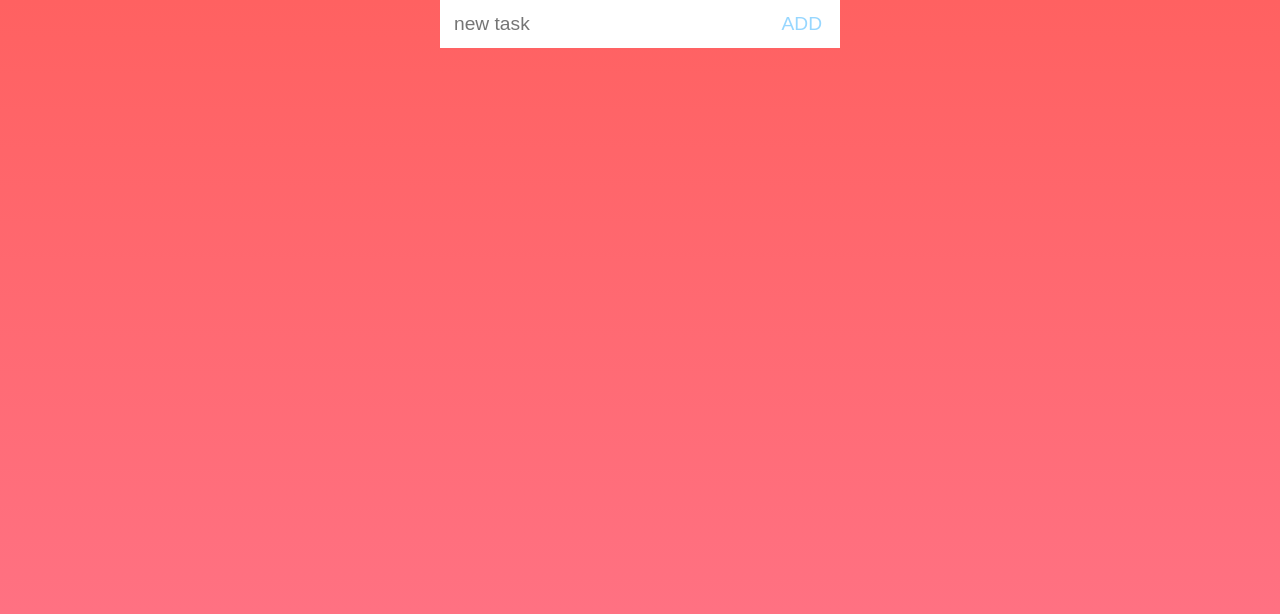
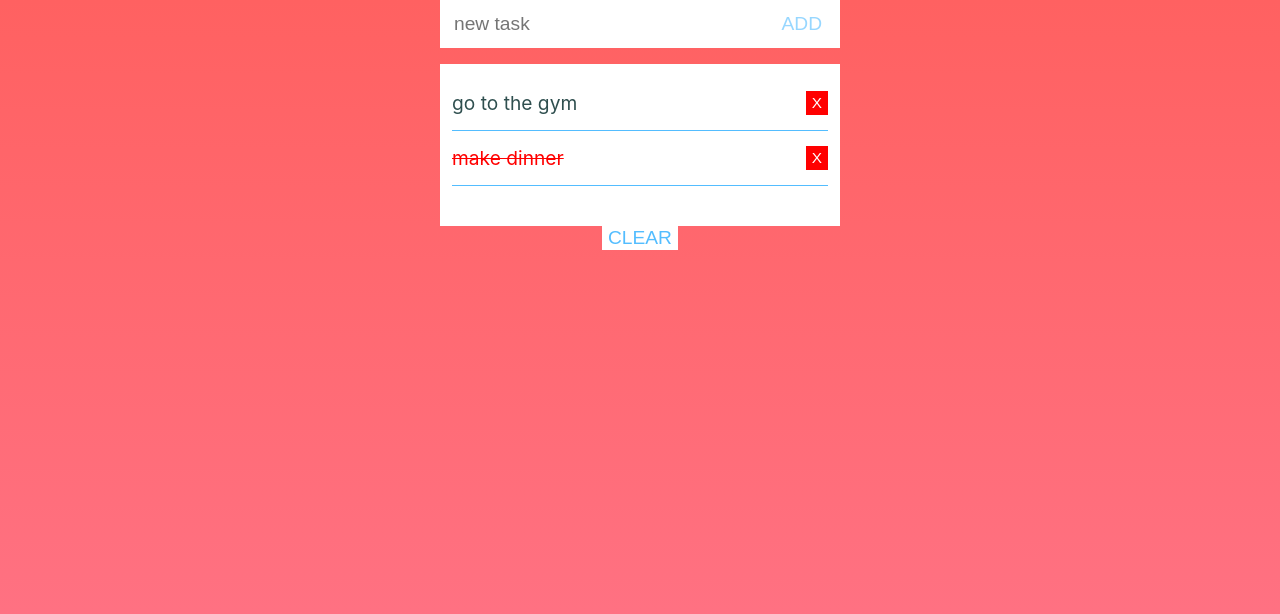
Before and after one commit to goncalolourenco/react-lesson, a React (Create React App) app: page / in a window 1280 px wide. Shown: the top 614 px of the page. Built offline with nearby package versions, Linux system fonts and the light colour scheme; the HTML template or start-up script is replaced by a standard one.

Commit message:
feat: style list component + add output func to change done flag

```diff
--- a/src/Todos/Items/Item.js
+++ b/src/Todos/Items/Item.js
@@ -1,9 +1,15 @@
 import React from 'react';
+import './Item.css';
 
-const Item = ({ text, done }) => {
+const Item = ({ id, text, done, onClick }) => {
+  const handleItemClick = () => {
+    onClick(id, !done);
+  };
+
   return (
-    <li>
-      {text} - {done}
+    <li className='todo-item' onClick={handleItemClick}>
+      <span className={done ? 'done' : ''}>{text}</span>
+      <button className='delete'>X</button>
     </li>
   );
 };
--- a/src/Todos/List/List.js
+++ b/src/Todos/List/List.js
@@ -1,11 +1,21 @@
-import React, { useState } from 'react';
+import React, { useState, useEffect } from 'react';
 import './List.css';
 import { nextId } from '../../utils';
 import Item from '../Items/Item';
+import client from '../../client';
 
 function TodoList() {
   const [newTodo, setNewTodo] = useState('');
   const [todos, setTodos] = useState([]);
+
+  useEffect(() => {
+    const fetchTodos = async () => {
+      const res = await client.getUserTodos({ userId: 1 });
+      setTodos(res);
+    };
+
+    fetchTodos();
+  }, []);
 
   const handleInputChange = (event) => {
     const { value } = event.target;
@@ -23,6 +33,18 @@ function TodoList() {
     setTodos([]);
   };
 
+  const handleItemClick = (id, done) => {
+    setTodos((todos) =>
+      todos.map((todo) => {
+        if (todo.id === id) {
+          return { ...todo, done };
+        }
+
+        return todo;
+      })
+    );
+  };
+
   return (
     <div className='todos-container'>
       <form className='todos-form'>
@@ -38,9 +60,13 @@ function TodoList() {
           add
         </button>
       </form>
-      {todos.map((todo) => (
-        <Item key={todo.id} {...todo} />
-      ))}
+      <div className='todos-list-container'>
+        <ul className='todos-list'>
+          {todos.map((todo) => (
+            <Item key={todo.id} {...todo} onClick={handleItemClick} />
+          ))}
+        </ul>
+      </div>
       {todos && todos.length > 0 && <button onClick={handleClear}>clear</button>}
     </div>
   );
```
